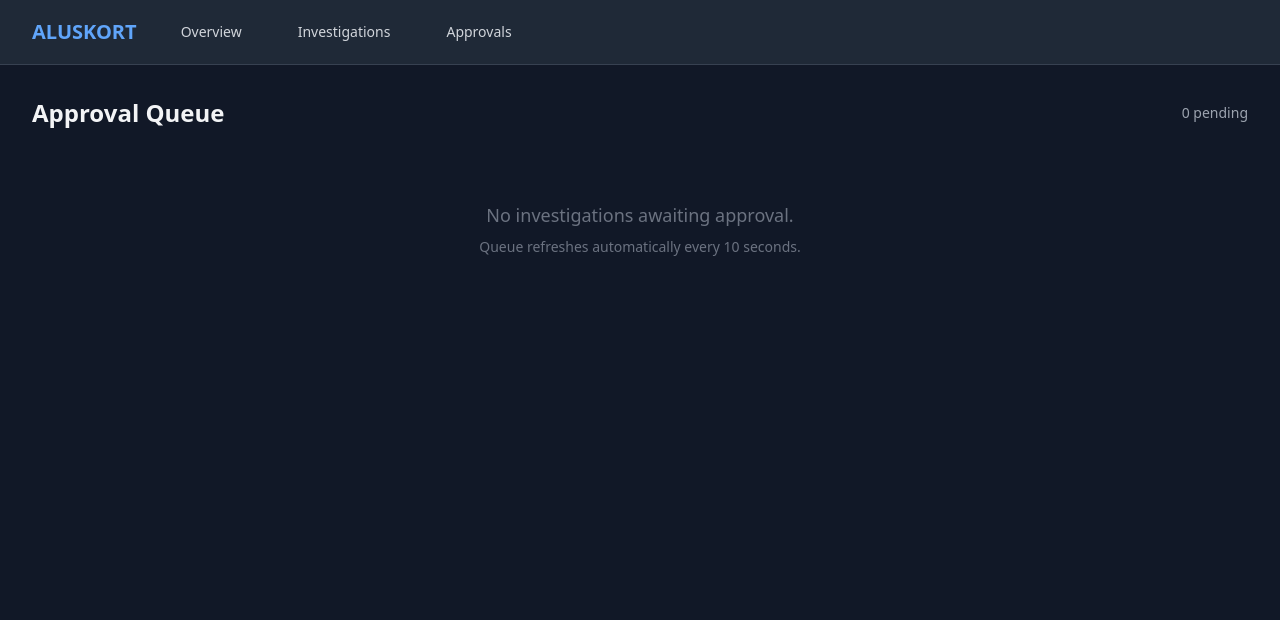
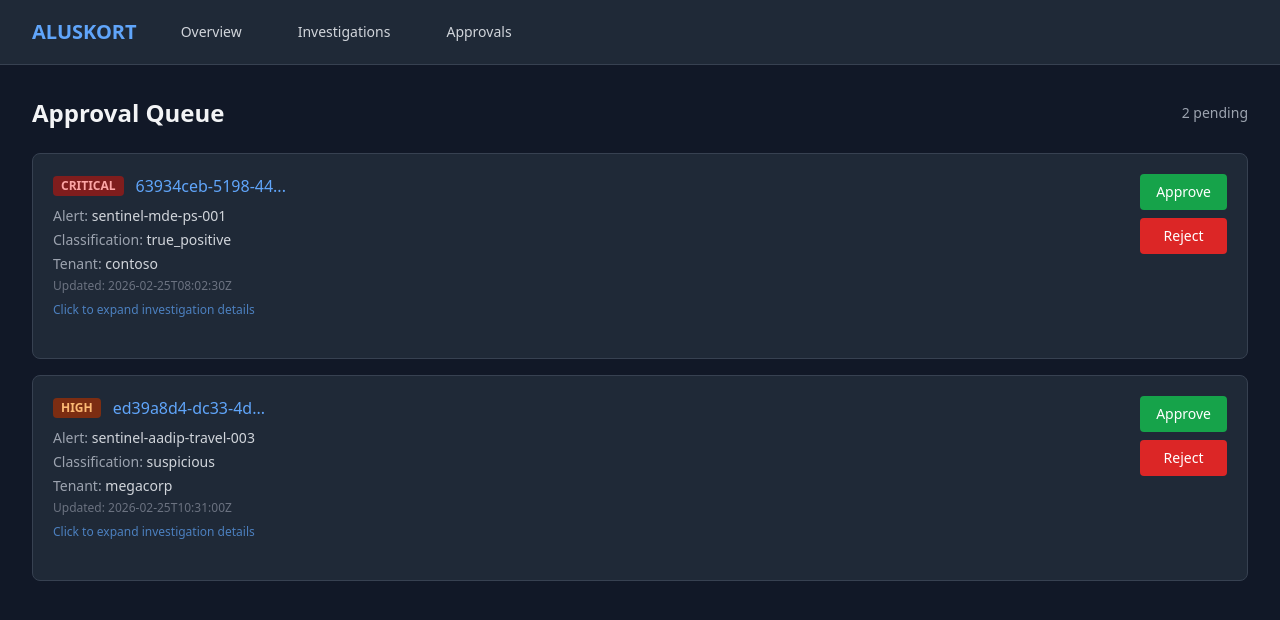
Before and after one commit to scs-labrat/appliedsec, a FastAPI app: page /approvals in a window 1280 px wide. Shown: the top 620 px of the page. Run offline with FastAPI, Linux system fonts and the light colour scheme; parts of the project's set-up code (start-up, migrations or seed data) failed here and were passed over; some libraries are stand-ins or nearby versions.

Commit message:
Add clickable approval cards with inline investigation details and demo runner
Approval queue cards now expand on click to show full investigation details
(entities, IOC matches, CTEM exposures, decision chain timeline) via HTMX
partial loading. Adds standalone run.py with seeded demo data for local
UI preview without Postgres.

Co-Authored-By: Claude Opus 4.6 <noreply@anthropic.com>

```diff
--- a/services/dashboard/routes/approvals.py
+++ b/services/dashboard/routes/approvals.py
@@ -63,6 +63,20 @@ async def approvals_page(request: Request) -> HTMLResponse:
             "request": request,
             "investigations": investigations,
         },
+    )
+
+
+@router.get("/api/approvals/{investigation_id}/detail", response_class=HTMLResponse)
+async def approval_detail_partial(request: Request, investigation_id: str) -> HTMLResponse:
+    """Return an HTML fragment with full investigation details for inline expansion."""
+    repo = get_repo()
+    state = await repo.load(investigation_id)
+    if state is None:
+        raise HTTPException(status_code=404, detail="Investigation not found")
+
+    return templates.TemplateResponse(
+        "approvals/detail_partial.html",
+        {"request": request, "inv": state},
     )
 
 
--- /dev/null
+++ b/services/dashboard/run.py
@@ -0,0 +1,197 @@
+"""Standalone runner for the Analyst Dashboard.
+
+Usage:
+    python -m services.dashboard.run
+
+Starts the dashboard on http://localhost:8080 with an in-memory mock DB
+so you can preview the UI without Postgres/Redis running.
+"""
+
+from __future__ import annotations
+
+import json
+import uuid
+from datetime import datetime, timezone
+from typing import Any
+
+import uvicorn
+
+
+# ---------------------------------------------------------------------------
+# In-memory mock Postgres client (same pattern as integration tests)
+# ---------------------------------------------------------------------------
+
+class MockPostgresClient:
+    """In-memory store that satisfies the dashboard's DB interface."""
+
+    def __init__(self) -> None:
+        self._investigations: dict[str, dict[str, Any]] = {}
+
+    async def execute(self, query: str, *args: Any) -> None:
+        if "INSERT INTO investigations" in query:
+            inv_id = args[0]
+            self._investigations[inv_id] = {
+                "investigation_id": inv_id,
+                "alert_id": args[1],
+                "tenant_id": args[2],
+                "state": args[3],
+                "graphstate_json": json.loads(args[4]) if isinstance(args[4], str) else args[4],
+                "decision_chain": json.loads(args[5]) if isinstance(args[5], str) else args[5],
+                "updated_at": datetime.now(timezone.utc).isoformat(),
+                "created_at": datetime.now(timezone.utc).isoformat(),
+            }
+
+    async def fetch_one(self, query: str, *args: Any) -> dict[str, Any] | None:
+        if "SELECT graphstate_json FROM investigations" in query:
+            row = self._investigations.get(args[0])
+            return {"graphstate_json": row["graphstate_json"]} if row else None
+        if "kill_switches" in query:
+            return {"count": 0}
+        if "AVG" in query:
+            return {"avg_seconds": 3600.0}
+        if "FILTER" in query:
+            return {"fp_count": 2, "total": 10}
+        return None
+
+    async def fetch_many(self, query: str, *args: Any) -> list[dict[str, Any]]:
+        if "FROM investigations" in query:
+            results = list(self._investigations.values())
+            if args and "state = $1" in query:
+                state_filter = args[0] if args else ""
+                if state_filter:
+                    results = [r for r in results if r.get("state") == state_filter]
+            for r in results:
+                gs = r.get("graphstate_json", {})
+                if isinstance(gs, dict):
+                    r["severity"] = gs.get("severity", "")
+            return results
+        if "GROUP BY state" in query:
+            counts: dict[str, int] = {}
+            for inv in self._investigations.values():
+                s = inv.get("state", "unknown")
+                counts[s] = counts.get(s, 0) + 1
+            return [{"state": k, "count": v} for k, v in counts.items()]
+        if "GROUP BY" in query:
+            return []
+        return []
+
+
+def _seed_demo_data(db: MockPostgresClient) -> None:
+    """Populate mock DB with realistic demo investigations."""
+    from shared.schemas.investigation import GraphState, InvestigationState
+
+    demos = [
+        {
+            "id": str(uuid.uuid4()),
+            "alert_id": "sentinel-mde-ps-001",
+            "tenant_id": "contoso",
+            "state": InvestigationState.AWAITING_HUMAN,
+            "severity": "critical",
+            "classification": "true_positive",
+            "confidence": 0.92,
+            "chain": [
+                {"agent": "ioc_extractor", "action": "Extracted 5 IOCs (2 IPs, 1 hash, 2 domains)", "confidence": 0.95, "timestamp": "2026-02-25T08:01:00Z"},
+                {"agent": "context_enricher", "action": "Enriched: IP 45.33.32.156 linked to APT29 C2", "confidence": 0.88, "timestamp": "2026-02-25T08:01:30Z"},
+                {"agent": "atlas_mapper", "action": "Matched ATLAS technique AML.T0043 (LLM prompt injection)", "confidence": 0.76, "timestamp": "2026-02-25T08:02:00Z"},
+                {"agent": "reasoning_agent", "action": "Classified as true positive — high confidence C2 beacon", "confidence": 0.92, "timestamp": "2026-02-25T08:02:30Z"},
+            ],
+        },
+        {
+            "id": str(uuid.uuid4()),
+            "alert_id": "elastic-net-anomaly-042",
+            "tenant_id": "megacorp",
+            "state": InvestigationState.REASONING,
+            "severity": "high",
+            "classification": "",
+            "confidence": 0.0,
+            "chain": [
+                {"agent": "ioc_extractor", "action": "Extracted 2 IPs from impossible travel alert", "confidence": 0.90, "timestamp": "2026-02-25T09:15:00Z"},
+                {"agent": "context_enricher", "action": "GeoIP: US→CN in 20 min, user=CFO", "confidence": 0.85, "timestamp": "2026-02-25T09:15:30Z"},
+            ],
+        },
+        {
+            "id": str(uuid.uuid4()),
+            "alert_id": "splunk-bf-access-007",
+            "tenant_id": "contoso",
+            "state": InvestigationState.CLOSED,
+            "severity": "medium",
+            "classification": "false_positive",
+            "confidence": 0.97,
+            "chain": [
+                {"agent": "ioc_extractor", "action": "Extracted source IP 10.0.0.99", "confidence": 0.99, "timestamp": "2026-02-25T07:00:00Z"},
+                {"agent": "reasoning_agent", "action": "Matched FP pattern: internal scanner IP", "confidence": 0.97, "timestamp": "2026-02-25T07:00:30Z"},
+                {"agent": "response_agent", "action": "Auto-closed as false positive", "confidence": 0.97, "timestamp": "2026-02-25T07:01:00Z"},
+            ],
+        },
+        {
+            "id": str(uuid.uuid4()),
+            "alert_id": "sentinel-aadip-travel-003",
+            "tenant_id": "megacorp",
+            "state": InvestigationState.AWAITING_HUMAN,
+            "severity": "high",
+            "classification": "suspicious",
+            "confidence": 0.78,
+            "chain": [
+                {"agent": "ioc_extractor", "action": "Extracted 2 IPs, 1 account", "confidence": 0.95, "timestamp": "2026-02-25T10:30:00Z"},
+                {"agent": "ctem_correlator", "action": "CTEM: VPN misconfiguration exposure found for user", "confidence": 0.82, "timestamp": "2026-02-25T10:30:30Z"},
+                {"agent": "reasoning_agent", "action": "Escalated — possible account compromise via VPN gap", "confidence": 0.78, "timestamp": "2026-02-25T10:31:00Z"},
+            ],
+        },
+        {
+            "id": str(uuid.uuid4()),
+            "alert_id": "elastic-endpoint-proc-019",
+            "tenant_id": "contoso",
+            "state": InvestigationState.RESPONDING,
+            "severity": "critical",
+            "classification": "true_positive",
+            "confidence": 0.95,
+            "chain": [
+                {"agent": "ioc_extractor", "action": "Extracted encoded PowerShell, C2 IP, user account", "confidence": 0.98, "timestamp": "2026-02-25T06:45:00Z"},
+                {"agent": "reasoning_agent", "action": "True positive: Cobalt Strike beacon detected", "confidence": 0.95, "timestamp": "2026-02-25T06:46:00Z"},
+                {"agent": "response_agent", "action": "Executing playbook: isolate host, block C2 IP", "confidence": 0.95, "timestamp": "2026-02-25T06:46:30Z"},
+            ],
+        },
+    ]
+
+    for d in demos:
+        gs = GraphState(
+            investigation_id=d["id"],
+            state=d["state"],
+            alert_id=d["alert_id"],
+            tenant_id=d["tenant_id"],
+            severity=d["severity"],
+            classification=d["classification"],
+            confidence=d["confidence"],
+            decision_chain=d["chain"],
+        )
+        db._investigations[d["id"]] = {
+            "investigation_id": d["id"],
+            "alert_id": d["alert_id"],
+            "tenant_id": d["tenant_id"],
+            "state": d["state"].value,
+            "graphstate_json": json.loads(gs.model_dump_json()),
+            "decision_chain": d["chain"],
+            "updated_at": d["chain"][-1]["timestamp"],
+            "created_at": d["chain"][0]["timestamp"],
+            "severity": d["severity"],
+            "classification": d["classification"],
+        }
+
+
+def main() -> None:
+    db = MockPostgresClient()
+    _seed_demo_data(db)
+
+    from services.dashboard.app import init_app
+    app = init_app(db)
+
+    print("\n  ALUSKORT Analyst Dashboard")
+    print("  http://localhost:8080\n")
+    print("  Demo data: 5 investigations (2 awaiting approval)")
+    print("  RBAC: add header X-User-Role: senior_analyst to approve/reject\n")
+
+    uvicorn.run(app, host="0.0.0.0", port=8080)
+
+
+if __name__ == "__main__":
+    main()
--- a/services/dashboard/templates/approvals/queue.html
+++ b/services/dashboard/templates/approvals/queue.html
@@ -9,9 +9,16 @@
 
     <div id="approval-cards" class="space-y-4">
         {% for inv in investigations %}
-        <div class="bg-gray-800 rounded-lg p-5 border border-gray-700 hover:border-gray-600">
+        <div class="bg-gray-800 rounded-lg border border-gray-700 hover:border-gray-600 transition-colors">
+            <!-- Card header — clickable to expand -->
+            <div class="p-5">
                 <div class="flex items-start justify-between">
-                <div class="flex-1">
+                    <div class="flex-1 cursor-pointer"
+                         hx-get="/api/approvals/{{ inv.investigation_id }}/detail"
+                         hx-target="#detail-{{ inv.investigation_id }}"
+                         hx-swap="innerHTML"
+                         hx-trigger="click"
+                         hx-indicator="#spinner-{{ inv.investigation_id }}">
                         <div class="flex items-center space-x-3 mb-2">
                             <!-- Severity badge -->
                             {% if inv.severity == 'critical' %}
@@ -24,10 +31,11 @@
                             <span class="px-2 py-0.5 rounded text-xs font-bold bg-gray-700 text-gray-300">{{ (inv.severity or 'unknown')|upper }}</span>
                             {% endif %}
 
-                        <a href="/investigations/{{ inv.investigation_id }}"
-                           class="text-blue-400 hover:text-blue-300 font-medium">
+                            <span class="text-blue-400 font-medium">
                                 {{ inv.investigation_id[:16] }}...
-                        </a>
+                            </span>
+
+                            <span class="htmx-indicator text-gray-500 text-xs" id="spinner-{{ inv.investigation_id }}">Loading...</span>
                         </div>
 
                         <div class="text-sm text-gray-400 space-y-1">
@@ -36,6 +44,8 @@
                             <p>Tenant: <span class="text-gray-300">{{ inv.tenant_id or '-' }}</span></p>
                             <p class="text-xs text-gray-500">Updated: {{ inv.updated_at }}</p>
                         </div>
+
+                        <p class="text-xs text-blue-400/70 mt-2">Click to expand investigation details</p>
                     </div>
 
                     <!-- Action buttons -->
@@ -57,6 +67,10 @@
                     </div>
                 </div>
             </div>
+
+            <!-- Expandable detail area -->
+            <div id="detail-{{ inv.investigation_id }}" class="px-5 pb-5"></div>
+        </div>
         {% else %}
         <div class="text-center py-12 text-gray-500">
             <p class="text-lg">No investigations awaiting approval.</p>
```
Also changed, not shown: services/dashboard/templates/approvals/detail_partial.html (added, +128 -0 lines). Lines whose indentation alone changed are shown as unchanged.
